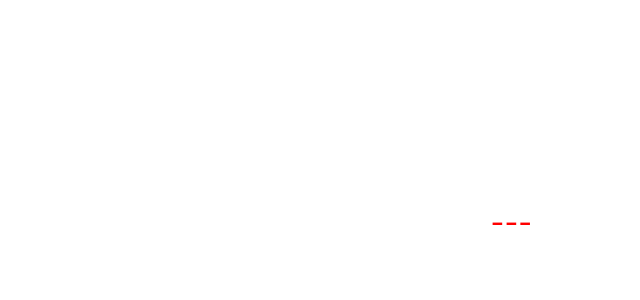
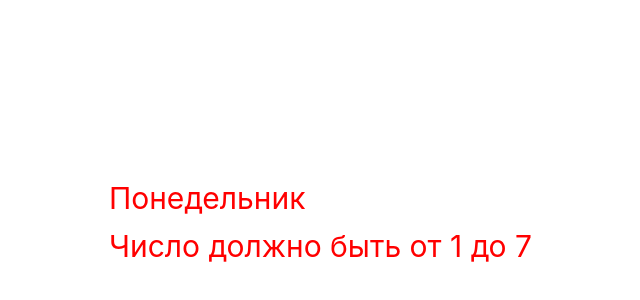
Before and after one commit to SebrianFoxy/ABC_Vue, a Vue app: page / in a window 1280 px wide. Shown: the part 178-478 px from the top of the page, without its empty margins (108-748 px from the left). Built offline with nearby package versions, Linux system fonts and the light colour scheme.

Commit message:
Задание23

```diff
--- a/src/App.vue
+++ b/src/App.vue
@@ -1,8 +1,14 @@
 <template>
 	<div>
     <h1>
-	    <p v-if="isAdmin">+++</p>
-      <p v-else>---</p>
+	    <p v-if="day === 1">Понедельник</p>
+      <p v-if="day === 2">Вторник</p>
+      <p v-if="day === 3">Среда</p>
+      <p v-if="day === 4">Четверг</p>
+      <p v-if="day === 5">Пятница</p>
+      <p v-if="day === 6">Суббота</p>
+      <p v-if="day === 7">Воскресенье</p>
+      <p v-else>Число должно быть от 1 до 7</p>
     </h1>
 	</div>
 </template>
@@ -11,7 +17,7 @@
   export default{
     data(){
       return{
-        isAdmin: false,
+        day: 1,
       }
     },
     methods: {
```
